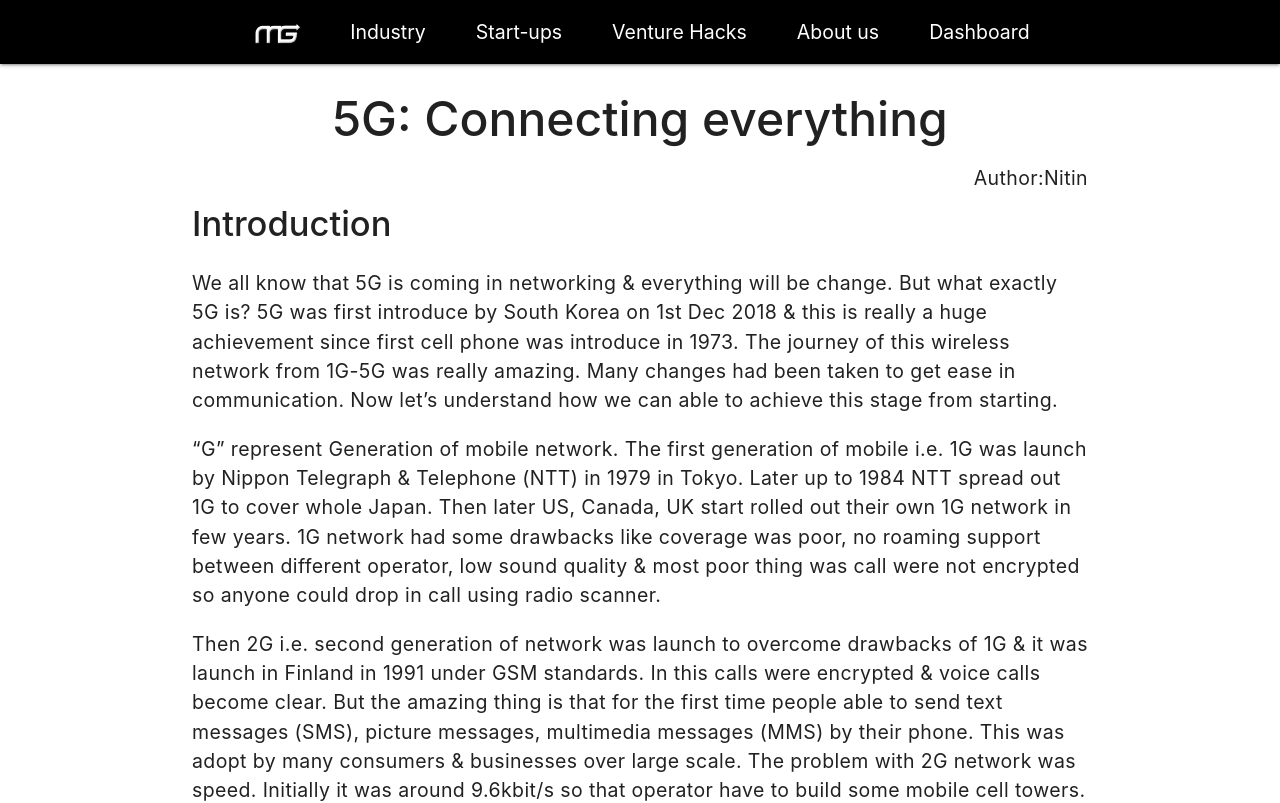
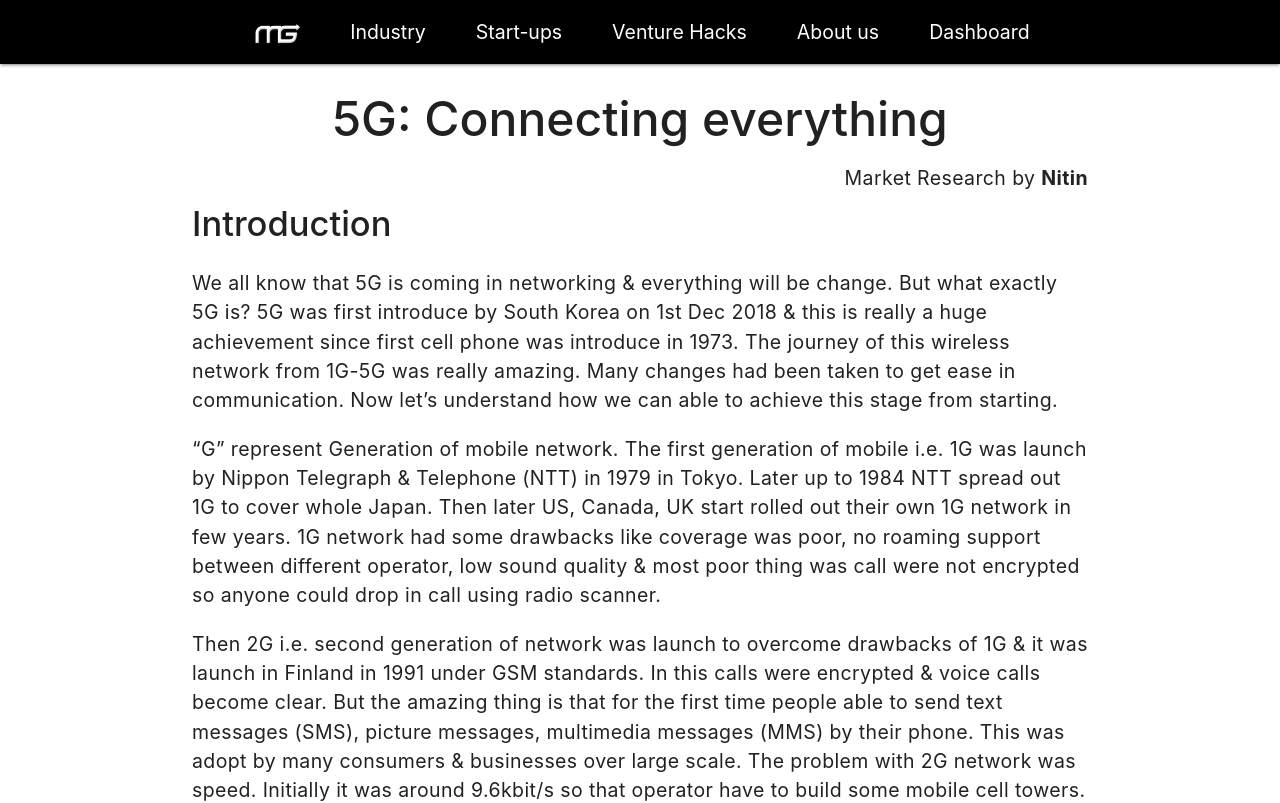
Before and after one commit to MarketGad/market-research-blog-frontend, a React (Create React App) app: page /s2001 in a window 1280 px wide. Shown: the top 803 px of the page. Built offline with nearby package versions, Linux system fonts and the light colour scheme.

Commit message:
Update s2001.js

```diff
--- a/src/components/articles/startups/s2001.js
+++ b/src/components/articles/startups/s2001.js
@@ -7,7 +7,7 @@ const s1001 = () => {
             <div className="container">
                 <h3 className="article-head center">5G: Connecting everything</h3>
                 <div className="center article-content" style={{ textAlign: "right" }}>
-                    Author:Nitin <br />
+                    Market Research by <b>Nitin</b> <br />
                 </div>
                 <p className="article-subhead">Introduction</p>
                     <p className="article-content">We all know that 5G is coming in networking & everything will be change. But
```
